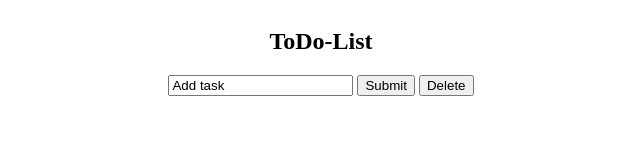
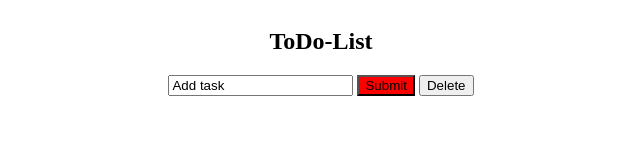
Before and after one commit to onkarmrts/Javascript_Master_projects, a plain HTML site: page to-do list/index.html in a window 1280 px wide. Shown: the whole page, without its empty margins (319-959 px from the left). Drawn offline with Linux system fonts and the light colour scheme.

Commit message:
css modified

```diff
--- a/to-do list/index.html
+++ b/to-do list/index.html
@@ -19,7 +19,7 @@
                     <h2>ToDo-List</h2>
                     <div class="container">
                               <input id="input" type="text" value="Add task">
-                              <button onclick="newElement()">Submit</button>
+                              <button style="background-color: red;" onclick="newElement()">Submit</button>
                               <button onclick="del()">Delete</button>
 
                     </div>
```
